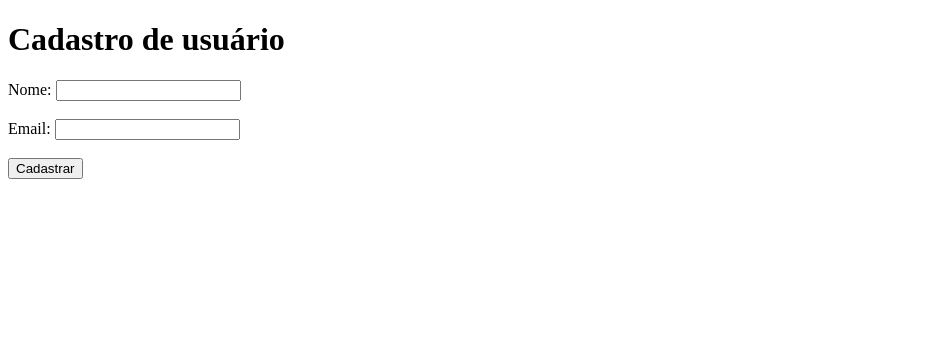
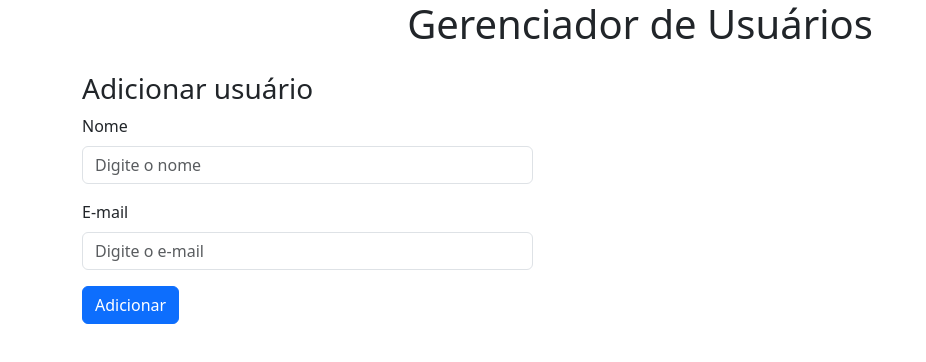
Before and after one commit to ErikCarvalho94/cadastro-de-usuarios, a website: page index.html in a window 1280 px wide. Shown: the whole page, without its empty margins (0-926 px from the left). Drawn offline with nearby package versions, Linux system fonts and the light colour scheme.

Commit message:
formatando o formulario

```diff
--- a/index.html
+++ b/index.html
@@ -3,19 +3,36 @@
 <head>
     <meta charset="UTF-8">
     <meta name="viewport" content="width=device-width, initial-scale=1.0">
+    <link
+    href="https://cdn.jsdelivr.net/npm/bootstrap@5.3.3/dist/css/bootstrap.min.css"
+    rel="stylesheet"
+  />
     <title>Cadastro de usuário</title>
 </head>
 <body>
-    <h1>Cadastro de usuário</h1>
-    <form action="/cadastro" method="POST">
-        <label for="nome">Nome:</label>
-        <input type="text" id="nome" name="nome" required><br><br>
+    <div class="container">
+        <h1 class="mb-4 text-center">Gerenciador de Usuários</h1>
 
-        <label for="email">Email:</label>
-        <input type="email" id="email" name="email" required><br><br>
+        <div class="row">
+            <div class="col-md-5 form-section">
+                <h3>Adicionar usuário</h3>
 
-        <button type="submit">Cadastrar</button>
-    </form>
+                <form id="formUsuario">
+                    <div class="mb-3">
+                        <label for="nome" class="form-label">Nome</label>
+                        <input type="text" class="form-control" id="nome" placeholder="Digite o nome" required>
+                    </div>
+
+                    <div class="mb-3">
+                        <label for="email" class="form-label">E-mail</label>
+                        <input type="email" class="form-control" id="email" placeholder="Digite o e-mail" required>
+                    </div>
+
+                    <button type="submit" class="btn btn-primary">Adicionar</button>
+                </form>
+            </div>
+        </div>
+    </div>
 
 </body>
 </html>
```
